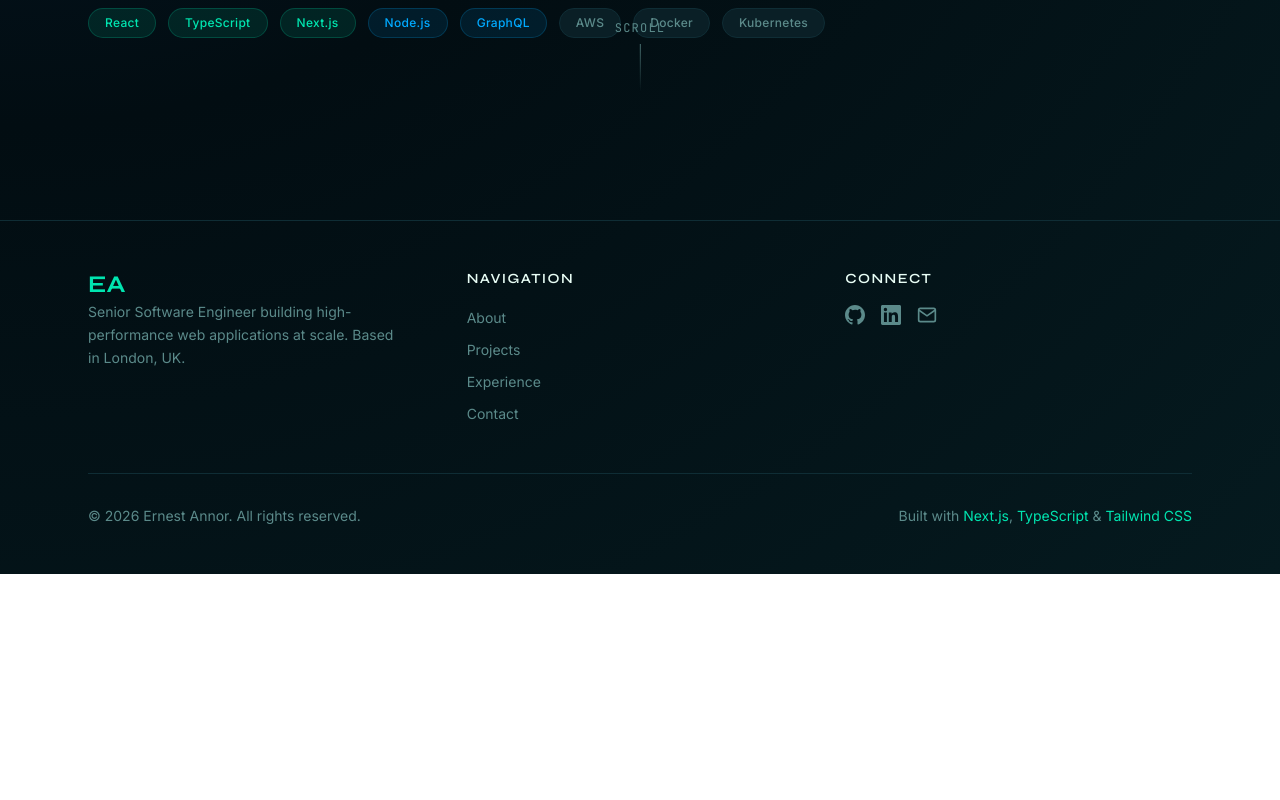
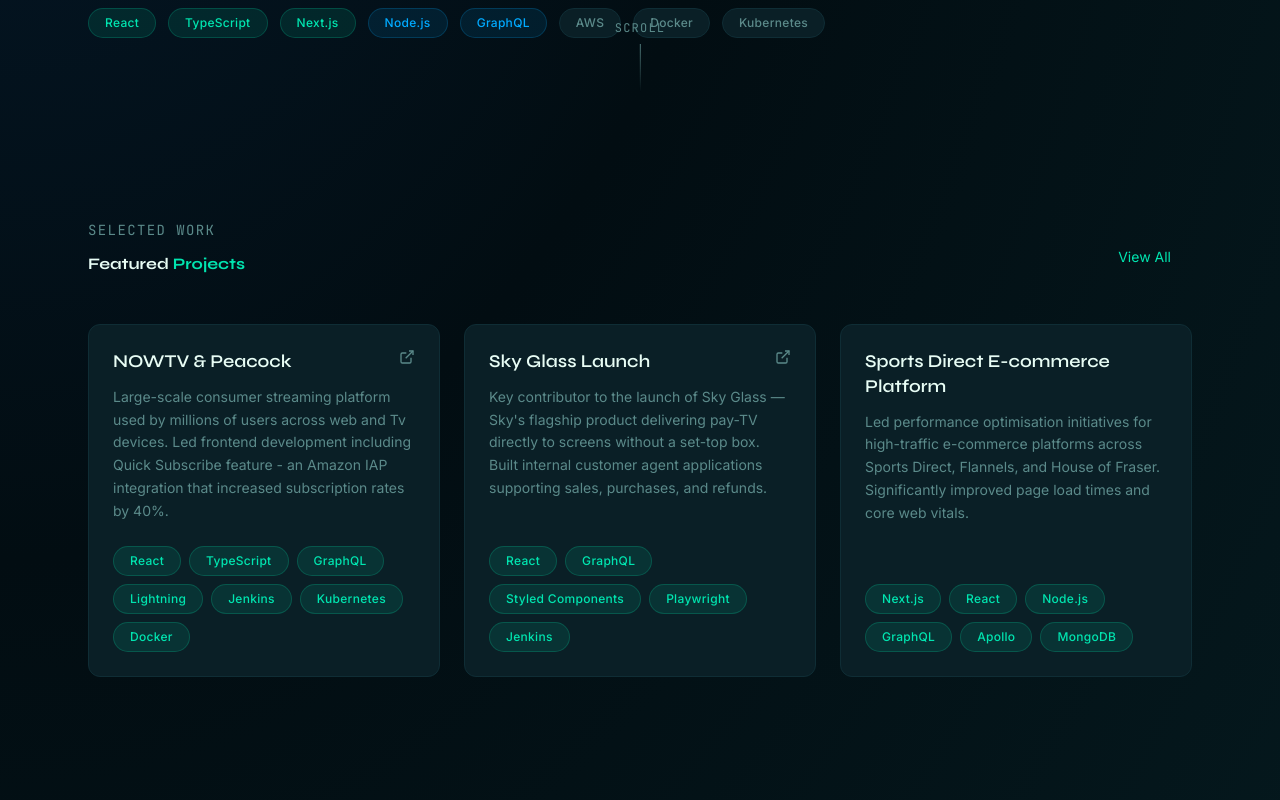
Before and after one commit to we2annor/ernest-annor, a Next.js app in the folder apps/web/: page / in a window 1280 px wide. Shown: the part 660-1460 px from the top of the page. Before the commit the page ends 1234 px from the top, so only its background shows below. Built offline with nearby package versions, Linux system fonts and the light colour scheme.

Commit message:
feat: add FeaturedProjectsSection with project data

```diff
--- a/apps/web/app/page.tsx
+++ b/apps/web/app/page.tsx
@@ -1,9 +1,11 @@
+import { FeaturedProjectSection } from "@/components/sections/FeaturedProjectSection";
 import { HeroSection } from "@/components/sections/HeroSection";
 
 export default function Home() {
   return (
     <>
       <HeroSection />
+      <FeaturedProjectSection />
     </>
   );
 }
--- /dev/null
+++ b/apps/web/components/sections/FeaturedProjectSection.tsx
@@ -0,0 +1,105 @@
+import Link from "next/link";
+import { Button } from "../ui/Button";
+import { Badge } from "../ui/Badge";
+import { Card } from "../ui/Card";
+import { featuredProjects } from "@/lib/data/projects";
+
+export function FeaturedProjectSection() {
+  return (
+    <section
+      className='px-6 max-w-6xl mx-auto py-24'
+      aria-labelledby='projects-heading'
+    >
+      {/* section header */}
+      <div className='flex items-end justify-between mb-12'>
+        <div>
+          <p className='text-text-muted text-sm font-mono uppercase tracking-widest mb-3'>
+            Selected Work
+          </p>
+          <h2
+            id='projects-heading'
+            className='font-syne font-bold text-text-primary'
+            style={{ fontSize: "clamp(2rem, 5sv, 3.5rem)" }}
+          >
+            Featured <span className='text-accent'>Projects</span>
+          </h2>
+        </div>
+        <Button
+          as='a'
+          href='/projects'
+          variant='ghost'
+          size='sm'
+          className='hidden md:inline-flex'
+        >
+          View All
+        </Button>
+      </div>
+
+      {/* Project cards*/}
+
+      <div className='grid grid-cols-1 md:grid-cols-2 lg:grid-cols-3 gap-6 mb-8'>
+        {featuredProjects.map((project) => (
+          <Card
+            key={project.id}
+            hover
+            className='flex flex-col justify-between gap-6'
+          >
+            {/* Project header */}
+            <div className='space-y-3'>
+              <div className='flex items-start justify-between gap-4'>
+                <h3 className='font-syne font-semibold text-text-primary text-lg leading-snug'>
+                  {project.title}
+                </h3>
+                {project.liveUrl && (
+                  <Link
+                    href={project.liveUrl}
+                    target='_blank'
+                    rel='noopener noreferrer'
+                    className='text-text-muted hover:text-accent transition-colors shrink-0'
+                    aria-label={`Visit ${project.title} website`}
+                  >
+                    <svg
+                      width='16'
+                      height='16'
+                      viewBox='0 0 24 24'
+                      fill='none'
+                      stroke='currentColor'
+                      strokeWidth='2'
+                      aria-hidden='true'
+                    >
+                      <path d='M18 13v6a2 2 0 01-2 2H5a2 2 0 01-2-2V8a2 2 0 012-2h6' />
+                      <polyline points='15 3 21 3 21 9' />
+                      <line x1='10' y1='14' x2='21' y2='3' />
+                    </svg>
+                  </Link>
+                )}
+              </div>
+              <p className='text-text-muted text-sm leading-relaxed'>
+                {project.description}
+              </p>
+            </div>
+
+            {/*  Tech stack*/}
+            <div
+              className='flex flex-wrap gap-2'
+              role='list'
+              aria-label={`Technologies used in ${project.title}`}
+            >
+              {project.techStack.map((tech) => (
+                <div key={tech} role='listitem'>
+                  <Badge variant='accent'>{tech}</Badge>
+                </div>
+              ))}
+            </div>
+          </Card>
+        ))}
+      </div>
+      {/* Mobile view all button */}
+      <div className='flex justify-center md:hidden'>
+        <Button as='a' href='/projects' variant='outline' size='md'>
+          View All Projects →
+        </Button>
+      </div>
+    </section>
+  );
+}
--- /dev/null
+++ b/apps/web/lib/data/projects.ts
@@ -0,0 +1,49 @@
+import { Project } from "@ernest-annor/shared";
+
+export const projects: Project[] = [
+  {
+    id: "1",
+    title: "NOWTV & Peacock",
+    description:
+      "Large-scale consumer streaming platform used by millions of users across web and Tv devices. Led frontend development including Quick Subscribe feature - an Amazon IAP integration that increased subscription rates by 40%.",
+    techStack: [
+      "React",
+      "TypeScript",
+      "GraphQL",
+      "Lightning",
+      "Jenkins",
+      "Kubernetes",
+      "Docker",
+    ],
+    featured: true,
+    liveUrl: "htts://nowtv.com",
+    createdAt: "2022-05-01",
+  },
+  {
+    id: "2",
+    title: "Sky Glass Launch",
+    description:
+      "Key contributor to the launch of Sky Glass — Sky's flagship product delivering pay-TV directly to screens without a set-top box. Built internal customer agent applications supporting sales, purchases, and refunds.",
+    techStack: [
+      "React",
+      "GraphQL",
+      "Styled Components",
+      "Playwright",
+      "Jenkins",
+    ],
+    featured: true,
+    liveUrl: "https://sky.com/shop/tv/sky-glass",
+    createdAt: "2021-03-01",
+  },
+  {
+    id: "3",
+    title: "Sports Direct E-commerce Platform",
+    description:
+      "Led performance optimisation initiatives for high-traffic e-commerce platforms across Sports Direct, Flannels, and House of Fraser. Significantly improved page load times and core web vitals.",
+    techStack: ["Next.js", "React", "Node.js", "GraphQL", "Apollo", "MongoDB"],
+    featured: true,
+    createdAt: "2021-03-01",
+  },
+];
+
+export const featuredProjects = projects.filter((p) => p.featured);
```
